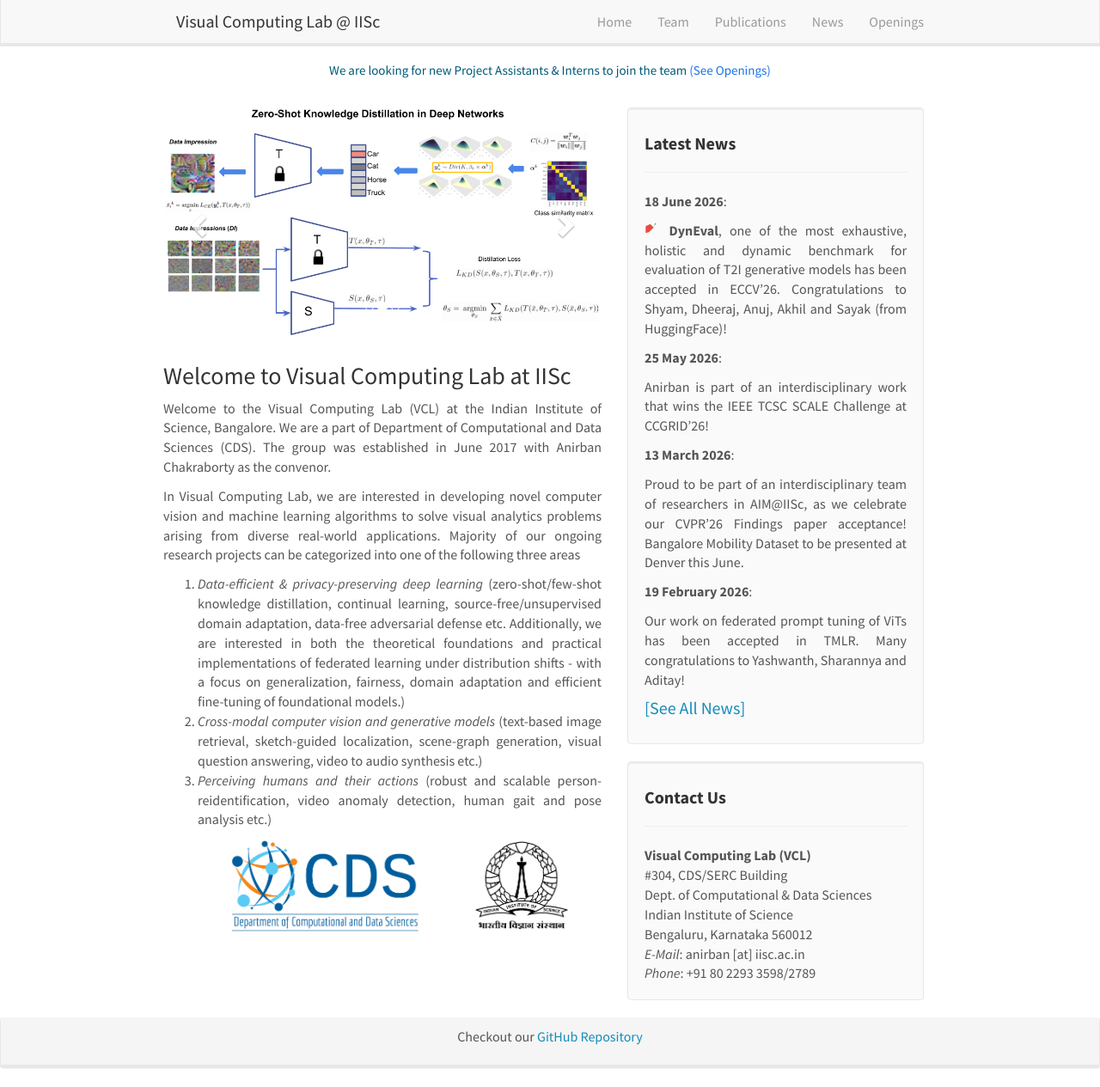
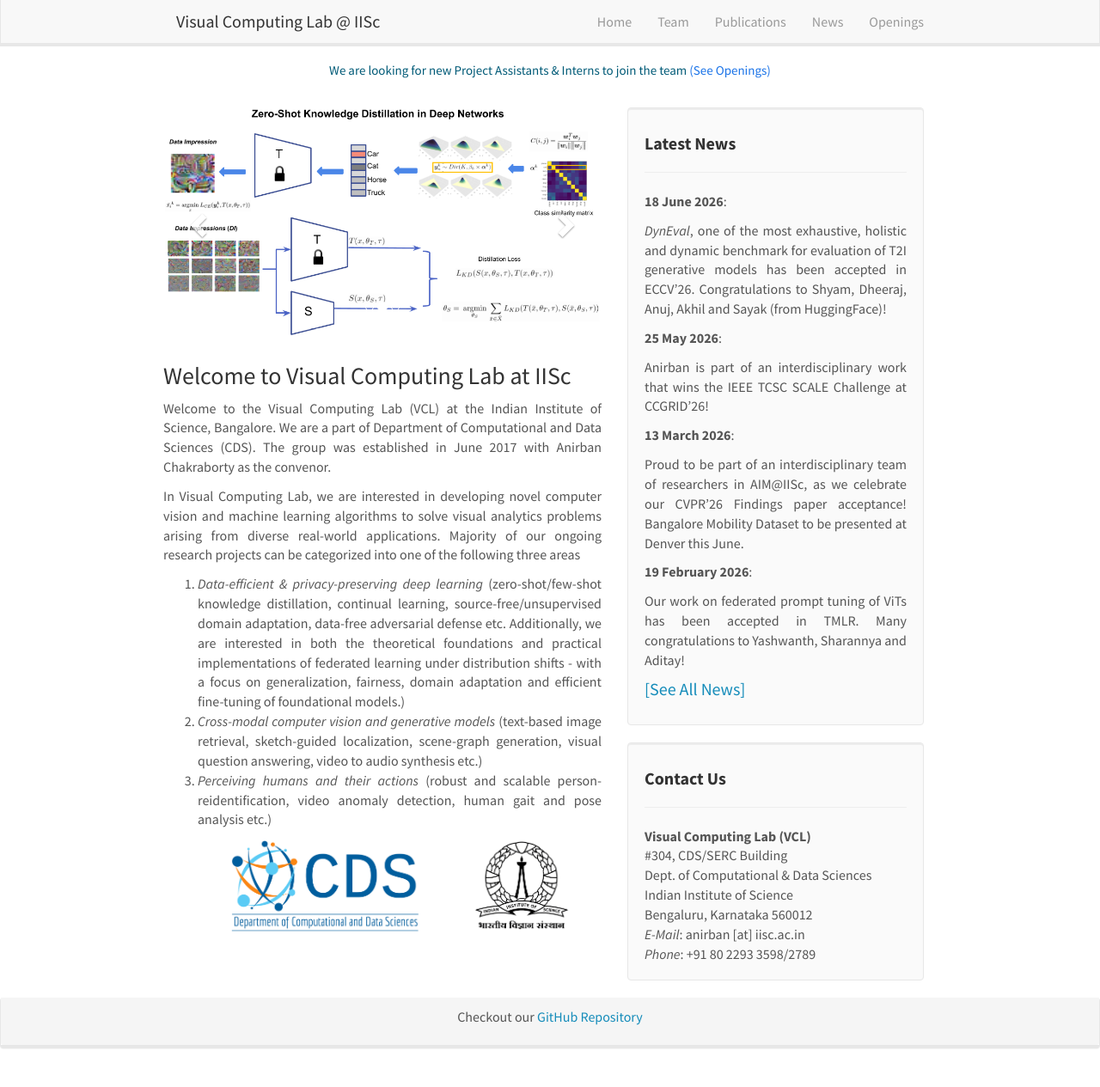
Before and after one commit to vcl-iisc/vclab-website, a Jekyll site: the page built from _pages/home.md, in a window 1280 px wide and 1265 px high. Shown: the whole window at 86% size. Built offline with Jekyll 4.4.1, drawn with Linux system fonts in a browser that asks for light colours; nearby versions of some CDN libraries.

Commit message:
Update news.yml

```diff
--- a/_data/news.yml
+++ b/_data/news.yml
@@ -1,5 +1,5 @@
 - date: 18 June 2026
-  headline: '<span class="flair flair-celebration"><svg class="flair-icon" xmlns="http://www.w3.org/2000/svg" viewBox="0 0 24 24" width="16" height="16" aria-hidden="true"><path fill="currentColor" d="M2 20l6-2 8-8-6-6L2 8z"/><path fill="#f1c40f" d="M14 2l2 2"/><circle cx="19" cy="4" r="1.2" fill="#3498db"/><circle cx="17" cy="6" r="0.9" fill="#2ecc71"/></svg></span> **DynEval**, one of the most exhaustive, holistic and dynamic benchmark for evaluation of T2I generative models has been accepted in ECCV''26. Congratulations to Shyam, Dheeraj, Anuj, Akhil and Sayak (from HuggingFace)!'
+  headline: "<em>DynEval</em>, one of the most exhaustive, holistic and dynamic benchmark for evaluation of T2I generative models has been accepted in ECCV'26. Congratulations to Shyam, Dheeraj, Anuj, Akhil and Sayak (from HuggingFace)!"
 
 - date: 25 May 2026
   headline: Anirban is part of an interdisciplinary work that wins the IEEE TCSC SCALE Challenge at CCGRID'26!
```
